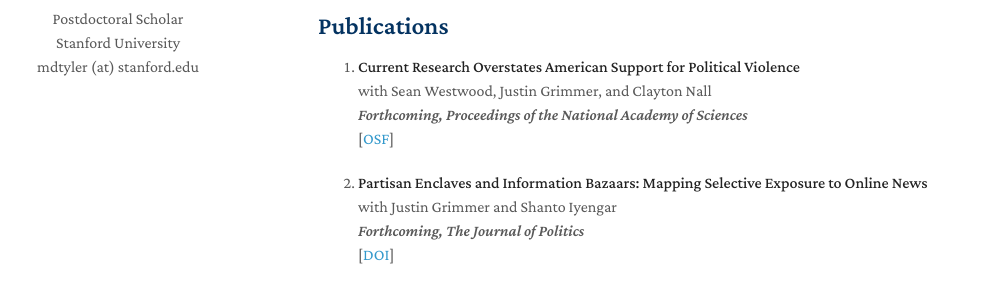
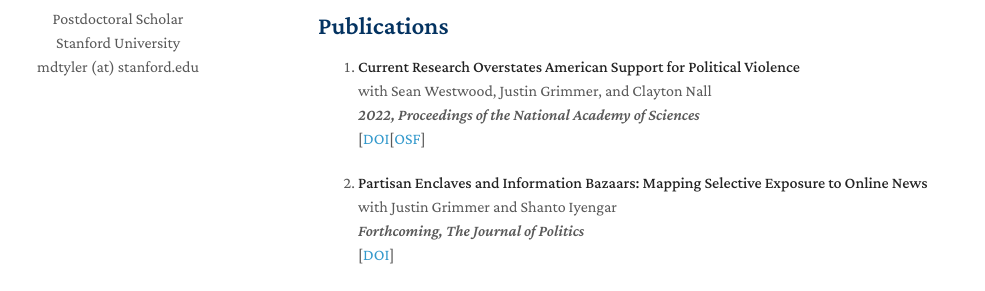
Before and after one commit to matthewtyler/matthewtyler.github.io, a Jekyll site: the page built from index.md, in a window 1280 px wide and 1211 px high. Shown: the part 255-546 px from the top of the window, without its empty margins (152-1137 px from the left). Built offline with Jekyll 4.4.1, drawn with Linux system fonts in a browser that asks for light colours; nearby versions of some CDN libraries; a style sheet for code colours, icons or effects is not loaded; our own code applies the rules of GitHub Pages for plain Markdown files.

Commit message:
Update index.md

```diff
--- a/index.md
+++ b/index.md
@@ -20,9 +20,9 @@ I am a postdoc for both the Democracy and Polarization Lab and American National
   <br>
   with Sean Westwood, Justin Grimmer, and Clayton Nall
   <br>
-  *Forthcoming, Proceedings of the National Academy of Sciences*
+  *2022, Proceedings of the National Academy of Sciences*
   <br>
-  [[OSF][1]]
+  [[DOI](https://www-pnas-org.stanford.idm.oclc.org/doi/10.1073/pnas.2116870119)[[OSF][1]]
 
 3. [**Partisan Enclaves and Information Bazaars: Mapping Selective Exposure to Online News**][2]
   <br>
```
